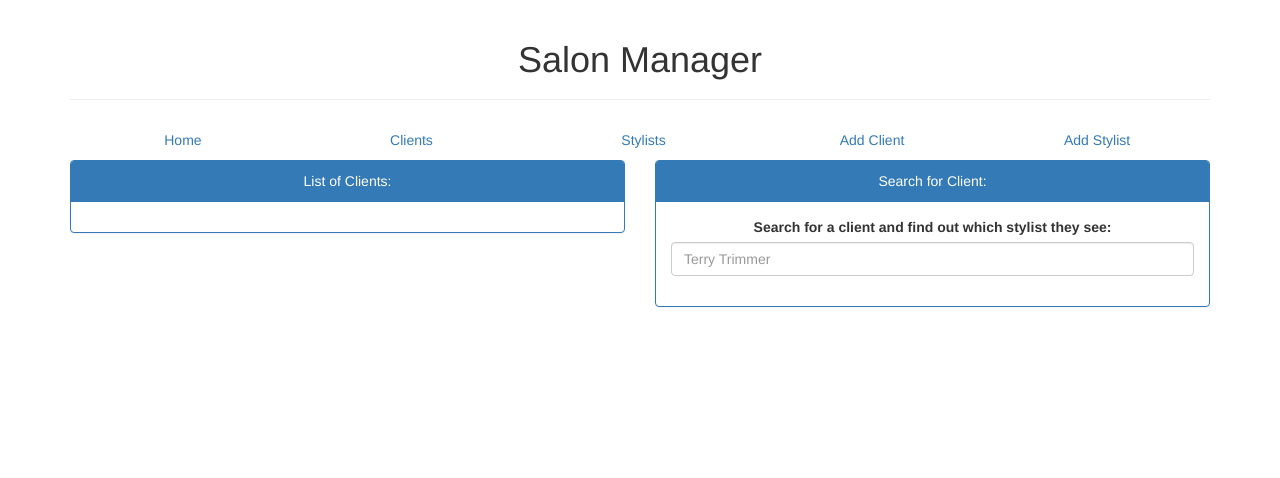
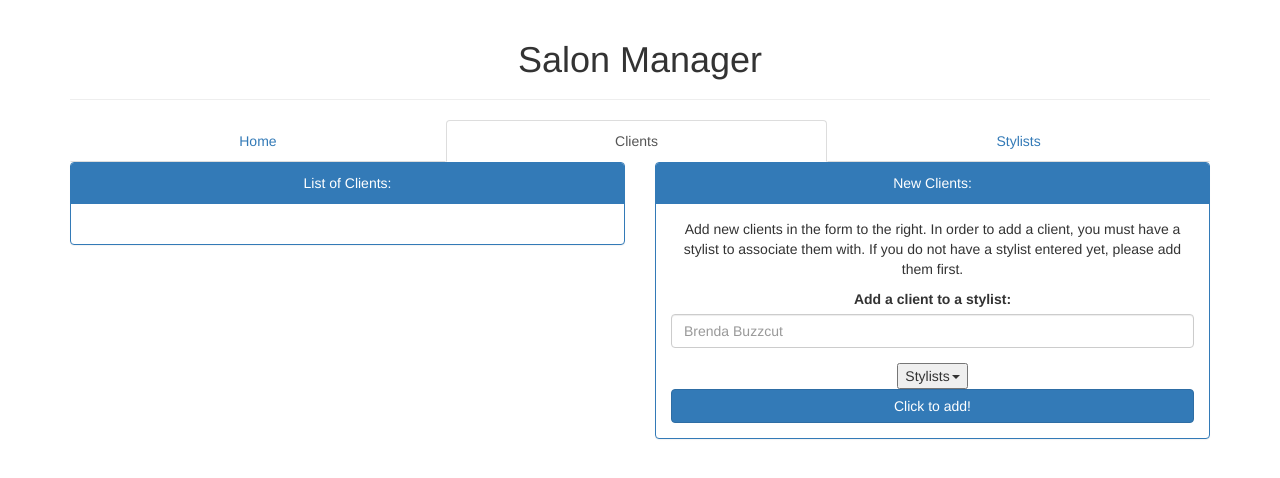
Before and after one commit to RAAllen/sql_salon, a PHP site: template views/clients.html.twig in a window 1280 px wide. Shown: the top 478 px of the page. Run offline with PHP 8.4, Linux system fonts and the light colour scheme; the template is opened without the code that fills it, so the values that code supplies are empty; some libraries are stand-ins or nearby versions.

Commit message:
cleaning up twigs

```diff
--- a/views/clients.html.twig
+++ b/views/clients.html.twig
@@ -8,12 +8,10 @@
         <h1>Salon Manager</h1>
       </div>
 
-      <ul class="nav nav-pills nav-justified">
-        <li role="presentation"><a href="home.html.twig">Home</a></li>
-        <li role="presentation"><a href="clients.html.twig" class="active">Clients</a></li>
-        <li role="presentation"><a href="stylists.html.twig">Stylists</a></li>
-        <li role="presentation"><a href="add_client.html.twig">Add Client</a></li>
-        <li role="presentation"><a href="add_stylist.html.twig">Add Stylist</a></li>
+      <ul class="nav nav-tabs nav-justified">
+        <li role="presentation"><a href="/">Home</a></li>
+        <li role="presentation" class="active"><a href="/clients">Clients</a></li>
+        <li role="presentation"><a href="/stylists">Stylists</a></li>
       </ul>
 
       <div class="row">
@@ -23,19 +21,22 @@
             <div class="panel-heading">List of Clients:
             </div>
             <div class="panel-body">
-
-              <!-- insert list of clients here -->
-
+              <ul>
+                {% for client in clients %}
+                  <li>{{ client.name|e }}</li>
+                {% endfor %}
+              </ul>
             </div>
           </div>
         </div>
 
         <div class="col-xs-6">
           <div class="panel panel-primary">
-            <div class="panel-heading">Search for Client:
+            <div class="panel-heading">New Clients:
             </div>
             <div class="panel-body">
-              {% include "partials/search_clients_form.html" %}
+              <p>Add new clients in the form to the right. In order to add a client, you must have a stylist to associate them with. If you do not have a stylist entered yet, please add them first.</p>
+              {% include "partials/add_client_form.html.twig" %}
             </div>
           </div>
         </div>
--- a/views/partials/add_client_form.html.twig
+++ b/views/partials/add_client_form.html.twig
@@ -13,5 +13,5 @@
       {% endfor %}
     </ul>
   </div>
-  <button type="submit" name="form-submit" class="btn btn-warning btn-block">Click to add!</button>
+  <button type="submit" name="form-submit" class="btn btn-primary btn-block">Click to add!</button>
 </form>
--- a/views/partials/add_stylist_form.html
+++ b/views/partials/add_stylist_form.html
@@ -3,5 +3,5 @@
     <label for="add-stylist">Add a stylist to the salon:</label>
     <input class="form-control" name="add-stylist" type="text" placeholder="Darren Dyes">
   </div>
-  <button type="submit" name="form-submit" class="btn btn-warning btn-block">Click to add!</button>
+  <button type="submit" name="form-submit" class="btn btn-primary btn-block">Click to add!</button>
 </form>
--- a/web/css/styles.css
+++ b/web/css/styles.css
@@ -5,3 +5,7 @@ body {
 #second-add-form {
   float: right;
 }
+
+#raallen {
+  color: white;
+}
```
Also changed, not shown: app/app.php (+10 -0 lines), views/edit_client.html.twig (renamed from views/add_client.html.twig, +4 -6 lines), views/edit_stylist.html.twig (renamed from views/add_stylist.html.twig, +4 -7 lines), views/home.html.twig (+5 -7 lines), views/stylists.html.twig (+12 -9 lines).
